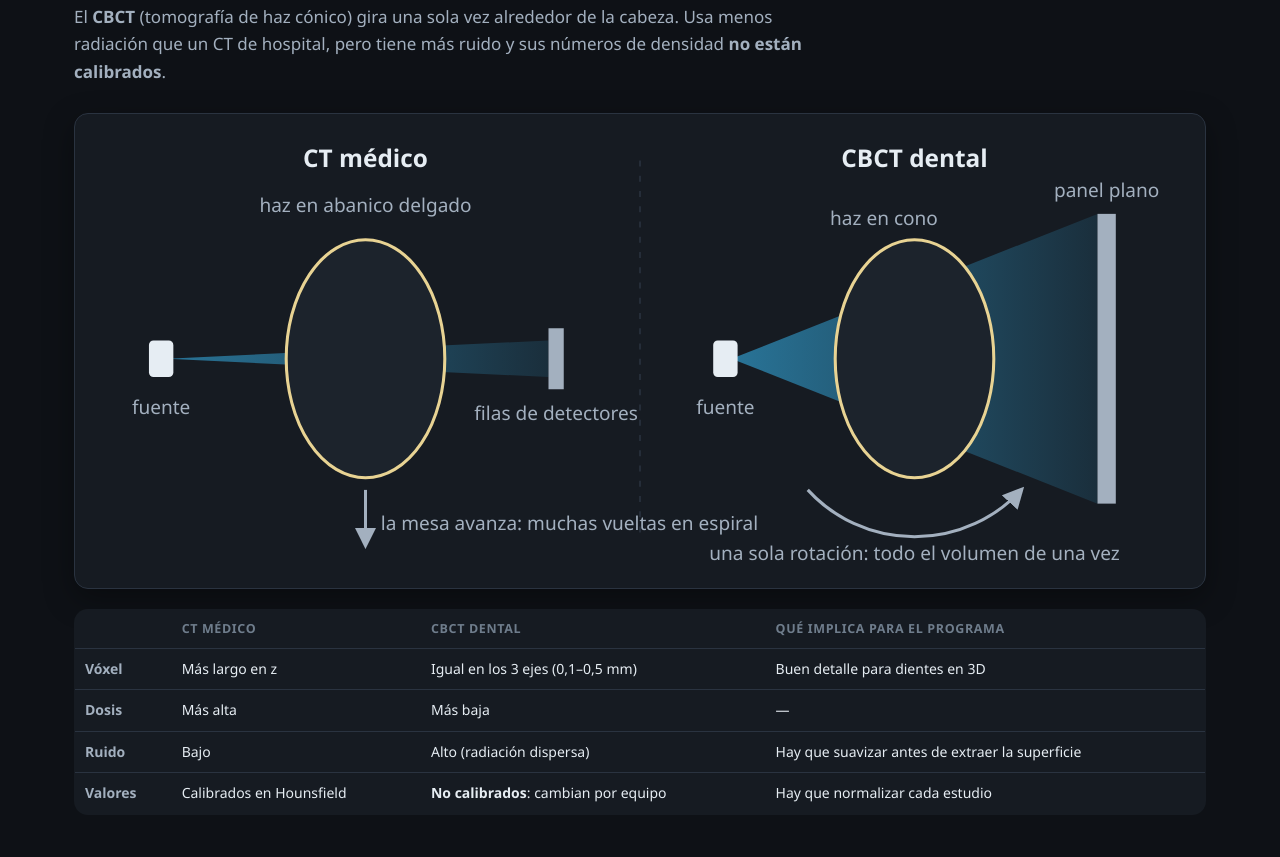
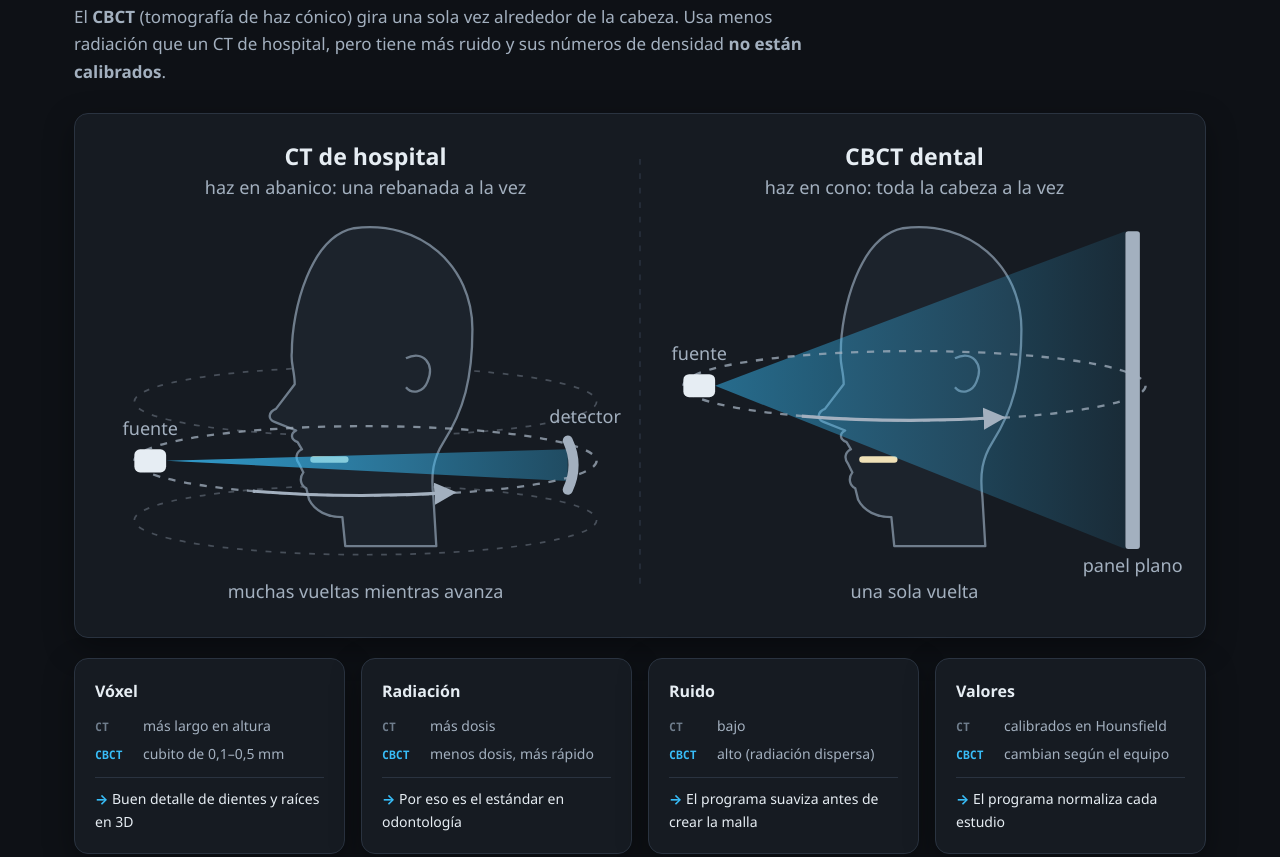
Before and after one commit to 69kingDavid69/radiografias-visual-computing, a plain HTML site: page web/index.html in a window 1280 px wide. Shown: the part 1516-2373 px from the top of the page. Drawn offline with nearby package versions, Linux system fonts and the light colour scheme; no server answers.

Commit message:
feat(web): sección 2 con ilustración CT vs. CBCT y tarjetas en lugar de la tabla

```diff
--- a/web/estilos.css
+++ b/web/estilos.css
@@ -313,4 +313,13 @@ kbd { font: 600 12px var(--mono); background: var(--panel-2); border: 1px solid
 }
 @media (prefers-reduced-motion: reduce) { html { scroll-behavior: auto; } }
 
+/* ---------- Sección 2: CT frente a CBCT ---------- */
+.cbct-datos { margin-top: 16px; }
+.cbct-datos h4 { margin: 0 0 10px; font-size: 16px; }
+.cbct-datos p { margin: 0 0 6px; color: var(--ink-2); font-size: 14px; }
+.cbct-datos .et { display: inline-block; min-width: 48px; font: 700 11.5px var(--mono); color: var(--ink-3); }
+.cbct-datos .et.cbct { color: var(--acento); }
+.cbct-datos .implica { margin: 12px 0 0; padding-top: 10px; border-top: 1px solid var(--line); color: var(--ink); }
+.cbct-datos .implica::before { content: "→ "; color: var(--acento); font-weight: 700; }
+
 @media (max-width: 700px) { .nav { gap: 12px; padding: 10px 16px; } .nav .github span { display: none; } }
--- a/web/index.html
+++ b/web/index.html
@@ -92,46 +92,49 @@
     <p class="intro">El <b>CBCT</b> (tomografía de haz cónico) gira una sola vez alrededor de la cabeza. Usa menos radiación
       que un CT de hospital, pero tiene más ruido y sus números de densidad <b>no están calibrados</b>.</p>
     <figure class="tarjeta ilustracion">
-      <svg viewBox="0 0 720 290" role="img" aria-label="Comparación: CT médico con haz en abanico delgado y muchas vueltas; CBCT con haz en cono, panel plano y una sola rotación">
+      <svg viewBox="0 0 760 340" role="img" aria-label="CT de hospital: la fuente gira muchas veces alrededor de la cabeza con un haz delgado en abanico. CBCT dental: una sola vuelta con un haz en cono que cubre toda la cabeza y un panel plano">
         <defs>
-          <linearGradient id="haz" x1="0" x2="1"><stop offset="0" stop-color="#38bdf8" stop-opacity=".55"/><stop offset="1" stop-color="#38bdf8" stop-opacity=".12"/></linearGradient>
-          <marker id="flecha" viewBox="0 0 10 10" refX="8" refY="5" markerWidth="7" markerHeight="7" orient="auto-start-reverse"><path d="M0 0 L10 5 L0 10 z" fill="#a3b0bf"/></marker>
+          <linearGradient id="haz-ct" x1="0" x2="1"><stop offset="0" stop-color="#38bdf8" stop-opacity=".8"/><stop offset="1" stop-color="#38bdf8" stop-opacity=".3"/></linearGradient>
+          <linearGradient id="haz-cbct" x1="0" x2="1"><stop offset="0" stop-color="#38bdf8" stop-opacity=".5"/><stop offset="1" stop-color="#38bdf8" stop-opacity=".1"/></linearGradient>
+          <marker id="giro" viewBox="0 0 10 10" refX="8" refY="5" markerWidth="7" markerHeight="7" orient="auto-start-reverse"><path d="M0 0 L10 5 L0 10 z" fill="#a3b0bf"/></marker>
+          <g id="cabeza">
+            <path d="M72 2 C 118 -4 154 28 154 72 C 154 106 148 128 134 150 C 127 161 125 172 127 188 L 129 222 L 66 222 L 64 202 C 54 202 45 198 41 190 L 39 182 C 35 180 34 175 37 171 L 34 165 C 31 161 32 157 36 155 L 33 150 C 28 148 28 144 32 142 L 17 136 C 12 134 13 129 18 127 L 31 110 C 31 101 28 95 29 88 C 29 58 42 8 72 2 Z" fill="#1c232c" stroke="#6f7d8c" stroke-width="1.6" stroke-linejoin="round"/>
+            <path d="M108 92 C 120 86 128 96 123 108 C 120 116 112 117 108 112" fill="none" stroke="#6f7d8c" stroke-width="1.6"/>
+            <path d="M44 162 L 66 162" stroke="#f0e1b7" stroke-width="4.5" stroke-linecap="round"/>
+          </g>
         </defs>
-        <text x="180" y="24" text-anchor="middle" class="svg-titulo">CT médico</text>
-        <polygon points="50,150 300,138 300,162" fill="url(#haz)"/>
-        <ellipse cx="180" cy="150" rx="52" ry="78" fill="#1c232c" stroke="#e8d393" stroke-width="2"/>
-        <rect x="38" y="138" width="16" height="24" rx="3" fill="#e6edf3"/>
-        <rect x="300" y="130" width="10" height="40" fill="#a3b0bf"/>
-        <text x="46" y="186" text-anchor="middle" class="svg-chico">fuente</text>
-        <text x="305" y="190" text-anchor="middle" class="svg-chico">filas de detectores</text>
-        <line x1="180" y1="236" x2="180" y2="272" stroke="#a3b0bf" stroke-width="2" marker-end="url(#flecha)"/>
-        <text x="190" y="262" class="svg-chico">la mesa avanza: muchas vueltas en espiral</text>
-        <text x="180" y="54" text-anchor="middle" class="svg-chico">haz en abanico delgado</text>
-
-        <line x1="360" y1="20" x2="360" y2="270" stroke="#2a3340" stroke-dasharray="4 6"/>
-
-        <text x="540" y="24" text-anchor="middle" class="svg-titulo">CBCT dental</text>
-        <polygon points="420,150 660,55 660,245" fill="url(#haz)"/>
-        <ellipse cx="540" cy="150" rx="52" ry="78" fill="#1c232c" stroke="#e8d393" stroke-width="2"/>
-        <rect x="408" y="138" width="16" height="24" rx="3" fill="#e6edf3"/>
-        <rect x="660" y="55" width="12" height="190" fill="#a3b0bf"/>
-        <text x="416" y="186" text-anchor="middle" class="svg-chico">fuente</text>
-        <text x="666" y="44" text-anchor="middle" class="svg-chico">panel plano</text>
-        <path d="M 470 236 A 95 95 0 0 0 610 236" fill="none" stroke="#a3b0bf" stroke-width="2" marker-end="url(#flecha)"/>
-        <text x="540" y="282" text-anchor="middle" class="svg-chico">una sola rotación: todo el volumen de una vez</text>
-        <text x="520" y="62" text-anchor="middle" class="svg-chico">haz en cono</text>
+        <text x="190" y="24" text-anchor="middle" class="svg-titulo">CT de hospital</text>
+        <text x="190" y="44" text-anchor="middle" class="svg-chico">haz en abanico: una rebanada a la vez</text>
+        <ellipse cx="190" cy="188" rx="160" ry="24" fill="none" stroke="#a3b0bf" stroke-width="1.2" stroke-dasharray="4 6" opacity=".35"/>
+        <ellipse cx="190" cy="270" rx="160" ry="24" fill="none" stroke="#a3b0bf" stroke-width="1.2" stroke-dasharray="4 6" opacity=".35"/>
+        <use href="#cabeza" x="110" y="66"/>
+        <polygon points="52,229 330,221 330,243" fill="url(#haz-ct)"/>
+        <ellipse cx="190" cy="229" rx="160" ry="24" fill="none" stroke="#a3b0bf" stroke-width="1.6" stroke-dasharray="5 6" opacity=".75"/>
+        <path d="M 112 250 A 160 24 0 0 0 250 251" fill="none" stroke="#a3b0bf" stroke-width="2.2" marker-end="url(#giro)"/>
+        <rect x="30" y="221" width="22" height="16" rx="4" fill="#e6edf3"/>
+        <path d="M330 215 q 8 17 0 34" fill="none" stroke="#a3b0bf" stroke-width="7" stroke-linecap="round"/>
+        <text x="41" y="211" text-anchor="middle" class="svg-chico">fuente</text>
+        <text x="342" y="203" text-anchor="middle" class="svg-chico">detector</text>
+        <text x="190" y="324" text-anchor="middle" class="svg-chico">muchas vueltas mientras avanza</text>
+        <line x1="380" y1="20" x2="380" y2="320" stroke="#2a3340" stroke-dasharray="4 6"/>
+        <text x="570" y="24" text-anchor="middle" class="svg-titulo">CBCT dental</text>
+        <text x="570" y="44" text-anchor="middle" class="svg-chico">haz en cono: toda la cabeza a la vez</text>
+        <use href="#cabeza" x="490" y="66"/>
+        <polygon points="432,177 716,70 716,290" fill="url(#haz-cbct)"/>
+        <ellipse cx="570" cy="177" rx="160" ry="24" fill="none" stroke="#a3b0bf" stroke-width="1.6" stroke-dasharray="5 6" opacity=".75"/>
+        <path d="M 492 198 A 160 24 0 0 0 630 199" fill="none" stroke="#a3b0bf" stroke-width="2.2" marker-end="url(#giro)"/>
+        <rect x="410" y="169" width="22" height="16" rx="4" fill="#e6edf3"/>
+        <rect x="716" y="70" width="10" height="220" rx="2" fill="#a3b0bf"/>
+        <text x="421" y="159" text-anchor="middle" class="svg-chico">fuente</text>
+        <text x="721" y="306" text-anchor="middle" class="svg-chico">panel plano</text>
+        <text x="570" y="324" text-anchor="middle" class="svg-chico">una sola vuelta</text>
       </svg>
     </figure>
-    <div class="tabla-scroll">
-      <table class="tabla-comparativa">
-        <thead><tr><th></th><th>CT médico</th><th>CBCT dental</th><th>Qué implica para el programa</th></tr></thead>
-        <tbody>
-          <tr><td>Vóxel</td><td>Más largo en z</td><td>Igual en los 3 ejes (0,1–0,5 mm)</td><td>Buen detalle para dientes en 3D</td></tr>
-          <tr><td>Dosis</td><td>Más alta</td><td>Más baja</td><td>—</td></tr>
-          <tr><td>Ruido</td><td>Bajo</td><td>Alto (radiación dispersa)</td><td>Hay que suavizar antes de extraer la superficie</td></tr>
-          <tr><td>Valores</td><td>Calibrados en Hounsfield</td><td><b>No calibrados</b>: cambian por equipo</td><td>Hay que normalizar cada estudio</td></tr>
-        </tbody>
-      </table>
+    <div class="rejilla-4 cbct-datos">
+      <div class="tarjeta"><h4>Vóxel</h4><p><span class="et">CT</span>más largo en altura</p><p><span class="et cbct">CBCT</span>cubito de 0,1–0,5 mm</p><p class="implica">Buen detalle de dientes y raíces en 3D</p></div>
+      <div class="tarjeta"><h4>Radiación</h4><p><span class="et">CT</span>más dosis</p><p><span class="et cbct">CBCT</span>menos dosis, más rápido</p><p class="implica">Por eso es el estándar en odontología</p></div>
+      <div class="tarjeta"><h4>Ruido</h4><p><span class="et">CT</span>bajo</p><p><span class="et cbct">CBCT</span>alto (radiación dispersa)</p><p class="implica">El programa suaviza antes de crear la malla</p></div>
+      <div class="tarjeta"><h4>Valores</h4><p><span class="et">CT</span>calibrados en Hounsfield</p><p><span class="et cbct">CBCT</span>cambian según el equipo</p><p class="implica">El programa normaliza cada estudio</p></div>
     </div>
   </div>
 </section>
```
